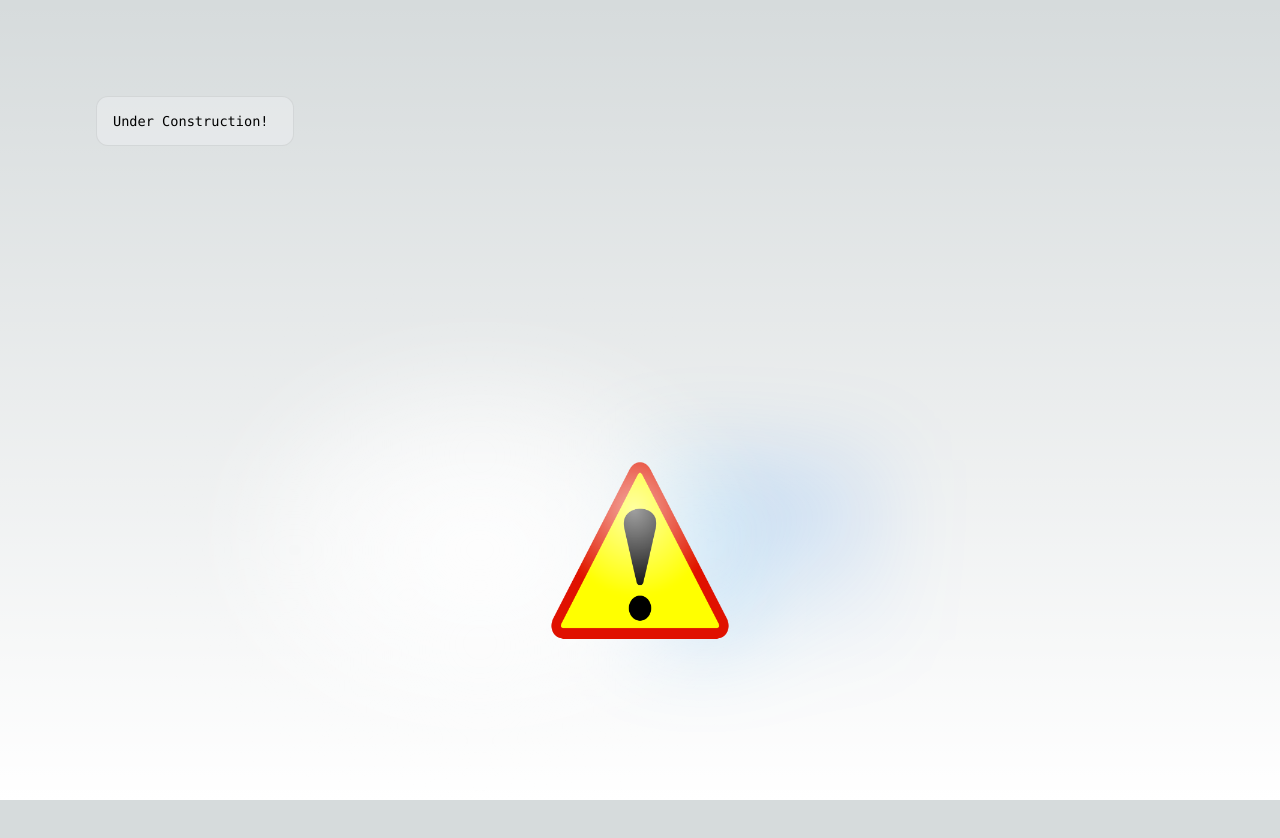
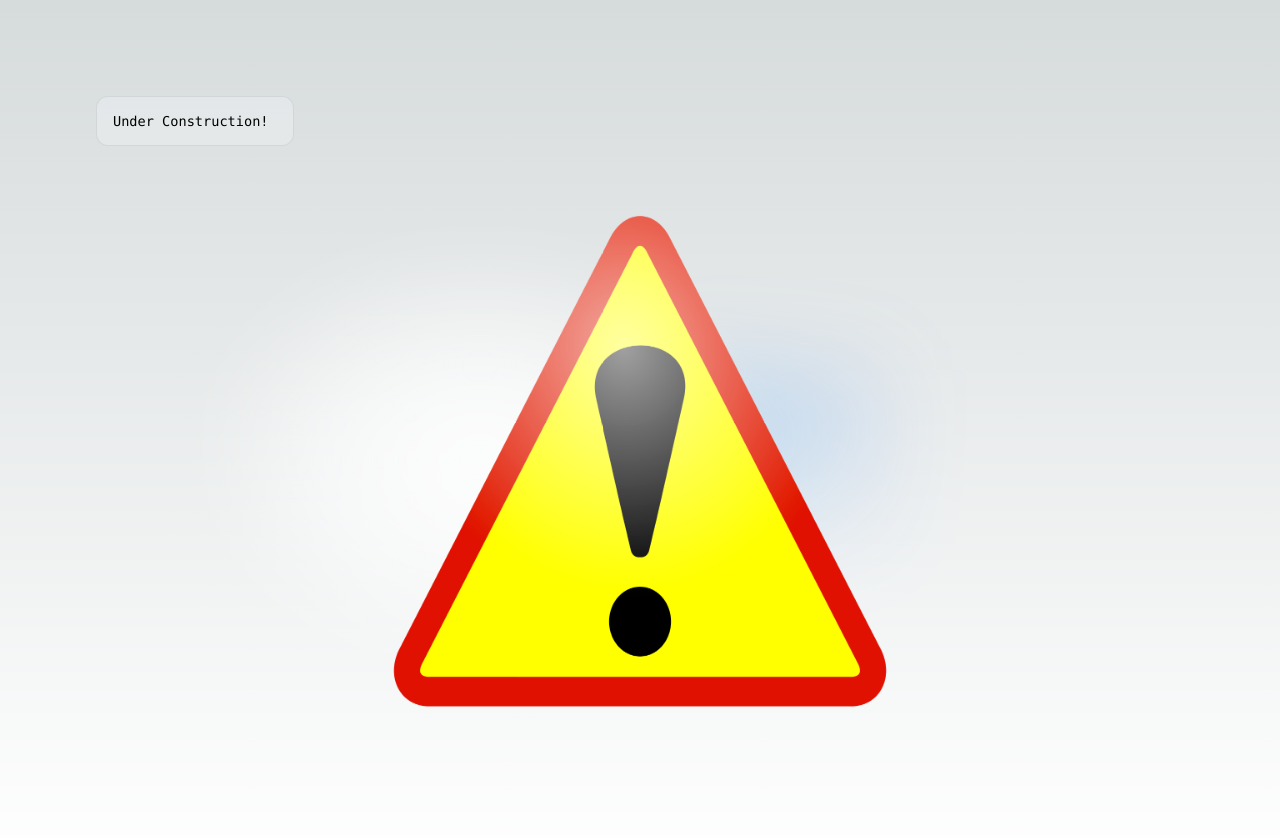
Before and after one commit to ZekkVRC/vrc.zekk.dev, a Next.js app: page / in a window 1280 px wide. Shown: the top 838 px of the page. Before the commit the page ends 800 px from the top, so only its background shows below. Built offline with nearby package versions, Linux system fonts and the light colour scheme.

Commit message:
Changed some elements to indicate mid constuction of site

```diff
--- a/next.config.js
+++ b/next.config.js
@@ -2,8 +2,9 @@
 const nextConfig = {
   reactStrictMode: true,
   images: {
-    loader: "akamai",
-    path: "",
+    domains: ['localhost'],
+    //loader: "akamai",
+    //path: "",
   },
 };
 
--- a/pages/index.tsx
+++ b/pages/index.tsx
@@ -9,7 +9,7 @@ export default function Home() {
   return (
     <>
       <Head>
-        <title>Create Next App</title>
+        <title>Under Construction!</title>
         <meta name="description" content="Generated by create next app" />
         <meta name="viewport" content="width=device-width, initial-scale=1" />
         <link rel="icon" href="/favicon.ico" />
@@ -27,8 +27,8 @@ export default function Home() {
             className={styles.logo}
             src="/warning.png"
             alt="warning sign"
-            width={180}
-            height={180}
+            width={500}
+            height={500}
             priority
           />
         </div>
```
